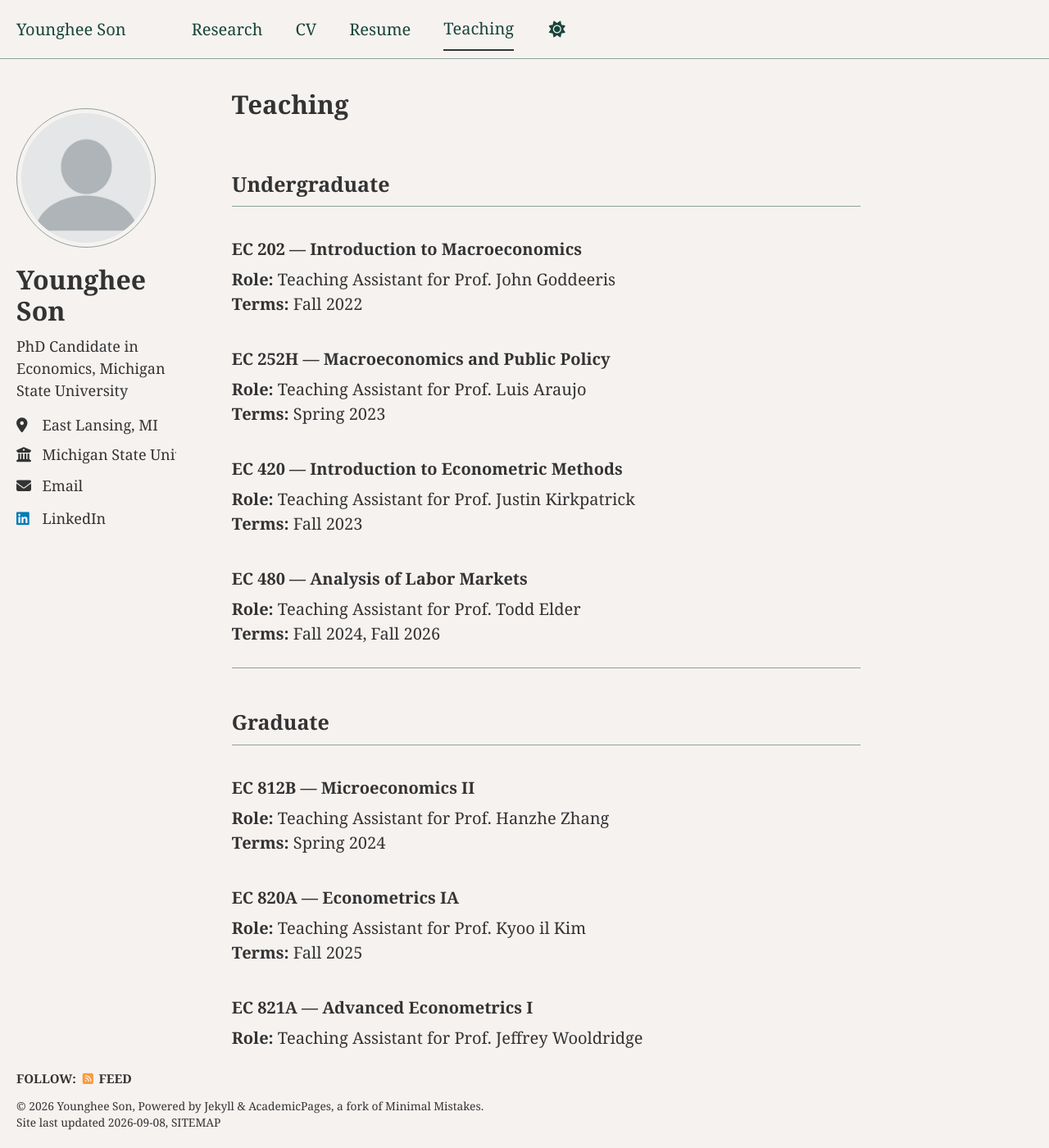
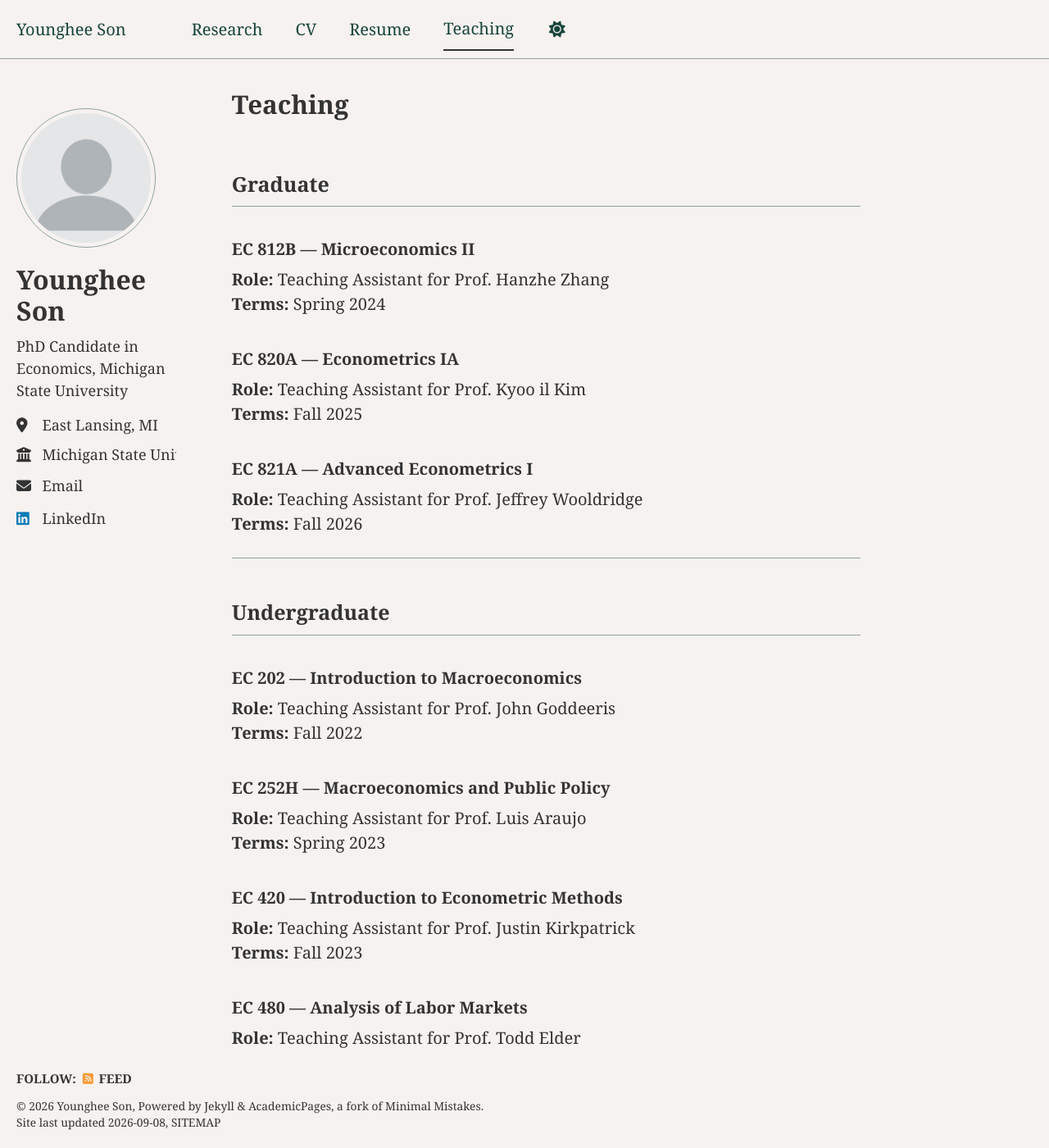
Before and after one commit to younghee-son/younghee-son.github.io, a Jekyll site: the page built from _pages/teaching.md, in a window 1280 px wide and 1400 px high. Shown: the whole window at 82% size. Built offline with Jekyll 4.4.1, drawn with Linux system fonts in a browser that asks for light colours; some web fonts are replaced; a style sheet for code colours, icons or effects is not loaded; part of the change alters nothing that is shown.

```diff
--- a/_pages/teaching.md
+++ b/_pages/teaching.md
@@ -3,6 +3,19 @@ title: "Teaching"
 permalink: /teaching/
 layout: single
 author_profile: true
+---
+
+## Graduate
+
+### EC 812B — Microeconomics II
+**Role:** Teaching Assistant for Prof. Hanzhe Zhang<br>**Terms:** Spring 2024
+
+### EC 820A — Econometrics IA
+**Role:** Teaching Assistant for Prof. Kyoo il Kim<br>**Terms:** Fall 2025
+
+### EC 821A — Advanced Econometrics I
+**Role:** Teaching Assistant for Prof. Jeffrey Wooldridge<br>**Terms:** Fall 2026
+
 ---
 
 ## Undergraduate
@@ -18,16 +31,3 @@ author_profile: true
 
 ### EC 480 — Analysis of Labor Markets
 **Role:** Teaching Assistant for Prof. Todd Elder<br>**Terms:** Fall 2024, Fall 2026<br>
-
----
-
-## Graduate
-
-### EC 812B — Microeconomics II
-**Role:** Teaching Assistant for Prof. Hanzhe Zhang<br>**Terms:** Spring 2024
-
-### EC 820A — Econometrics IA
-**Role:** Teaching Assistant for Prof. Kyoo il Kim<br>**Terms:** Fall 2025
-
-### EC 821A — Advanced Econometrics I
-**Role:** Teaching Assistant for Prof. Jeffrey Wooldridge<br>**Terms:** Fall 2026
```
